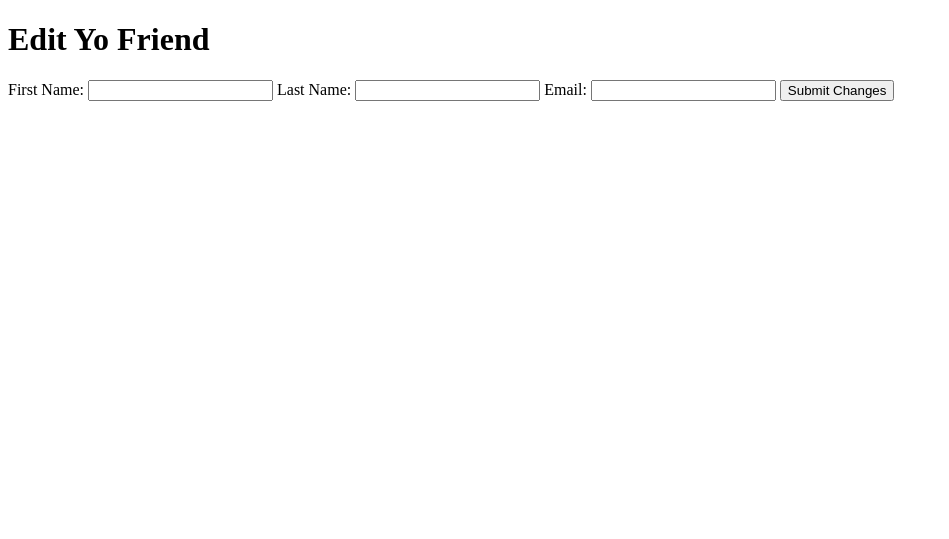
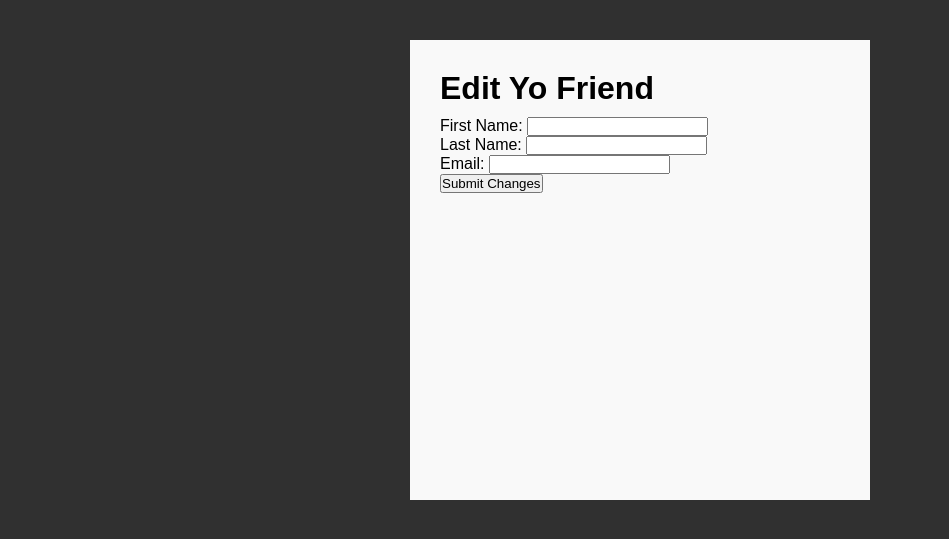
Before and after one commit to punkty/dojo-projects, a Flask app: template full_friends/templates/edit.html in a window 1280 px wide. Shown: the top 539 px of the page, without its empty margins (0-949 px from the left). Run offline with Flask 2, Linux system fonts and the light colour scheme; the template is opened without the code that fills it, so the values that code supplies are empty.

Commit message:
styled on that thang

```diff
--- a/full_friends/app.py
+++ b/full_friends/app.py
@@ -6,9 +6,7 @@ app.secret_key = "ihopethisworks"
 
 @app.route('/')
 def index():
-    friends = mysql.query_db('SELECT * FROM friends')
-    print '------------------------------------------------'
-    print friends
+    friends = mysql.query_db('SELECT * FROM friends ORDER BY created_at DESC')
     return render_template('index.html', all_friends=friends)
 
 @app.route('/friends', methods=['POST'])
@@ -24,8 +22,6 @@ def create():
 
 @app.route('/friends/<id>', methods=['POST'])
 def update(id):
-    print 'LISTEN TO ME HAKJFHLSDKJHFLKSDJHFLKSJDHFLKSDJHFLKSDJHFLKDSJHLSKJDHFLDKSJHFLLSKDJHFLKJSDHFLKJH'
-    print id
     # proccesses the updated friend
     query = "UPDATE friends SET first_name=:first_name, last_name=:last_name, email=:email WHERE id=:id;"
     data = {
@@ -51,7 +47,6 @@ def destroy(id):
     query = "DELETE FROM friends WHERE id = :id"
     data = {'id': id}
     mysql.query_db(query, data)
-    print "cykacykacykacykacykacykacykacykacykacykacykacykacykacykacykacykacykacyka"
     return redirect('/')
 
 
--- a/full_friends/static/css/styles.css
+++ b/full_friends/static/css/styles.css
@@ -1,4 +1,37 @@
 * {
-    margin: 0;
-    padding: 0;
+    margin: 0px;
+    padding: 0px;
+    font-family: "Arial", Helvetica, sans-serif;
 }
+
+body {
+    background: #303030;
+}
+
+#container {
+    margin: 0px auto;
+    width: 1000px;
+}
+
+
+#main {
+    width: 400px;
+    height: 400px;
+    margin: 0px auto;
+    margin-top: 40px;
+    padding: 30px;
+    background: #f9f9f9;
+}
+
+#user_list{
+    overflow-y: auto;
+    height: 238px;
+}
+
+h1 {
+    margin-bottom: 10px;
+}
+
+label {
+    display: block;
+}
--- a/full_friends/templates/edit.html
+++ b/full_friends/templates/edit.html
@@ -4,9 +4,11 @@
 <head>
     <meta charset="UTF-8">
     <title>Edit A Friend</title>
+    <link rel="stylesheet" type="text/css" href="{{ url_for('static', filename='css/styles.css') }}">
 </head>
 
 <body>
+    <div id="main">
         <h1>Edit Yo Friend</h1>
         <form action="/friends/{{friend['id']}}" method="post">
             <label for="first_name">First Name:
@@ -20,6 +22,7 @@
             </label>
             <input type="submit" value="Submit Changes">
         </form>
+    </div><!-- /#main  -->
 </body>
 
 </html>
--- a/full_friends/templates/index.html
+++ b/full_friends/templates/index.html
@@ -6,6 +6,7 @@
     <link rel="stylesheet" type="text/css" href="{{ url_for('static', filename='css/styles.css') }}">
 </head>
 <body>
+    <div id="main">
         <h2>Add a Friend</h2>
           <form action='/friends' method='post'>
               <label for="first_name">First Name:
@@ -20,6 +21,7 @@
               <input type="submit" value="Add">
           </form>
         <h1>FRIENDS:</h1>
+        <div id="user_list">
         {% for friend in all_friends: %}
         <form action="/friends/{{ friend['id'] }}/edit">
             <p>First Name: {{ friend['first_name'] }}</p>
@@ -32,5 +34,7 @@
             <input type="submit"  name="Delete" value="Delete">
         </form>
       {% endfor %}
+      </div><!--  /#user_list -->
+    </div><!-- /#main  -->
 </body>
 </html>
```
Also changed, not shown: 1 other file. Lines whose indentation alone changed are shown as unchanged.
